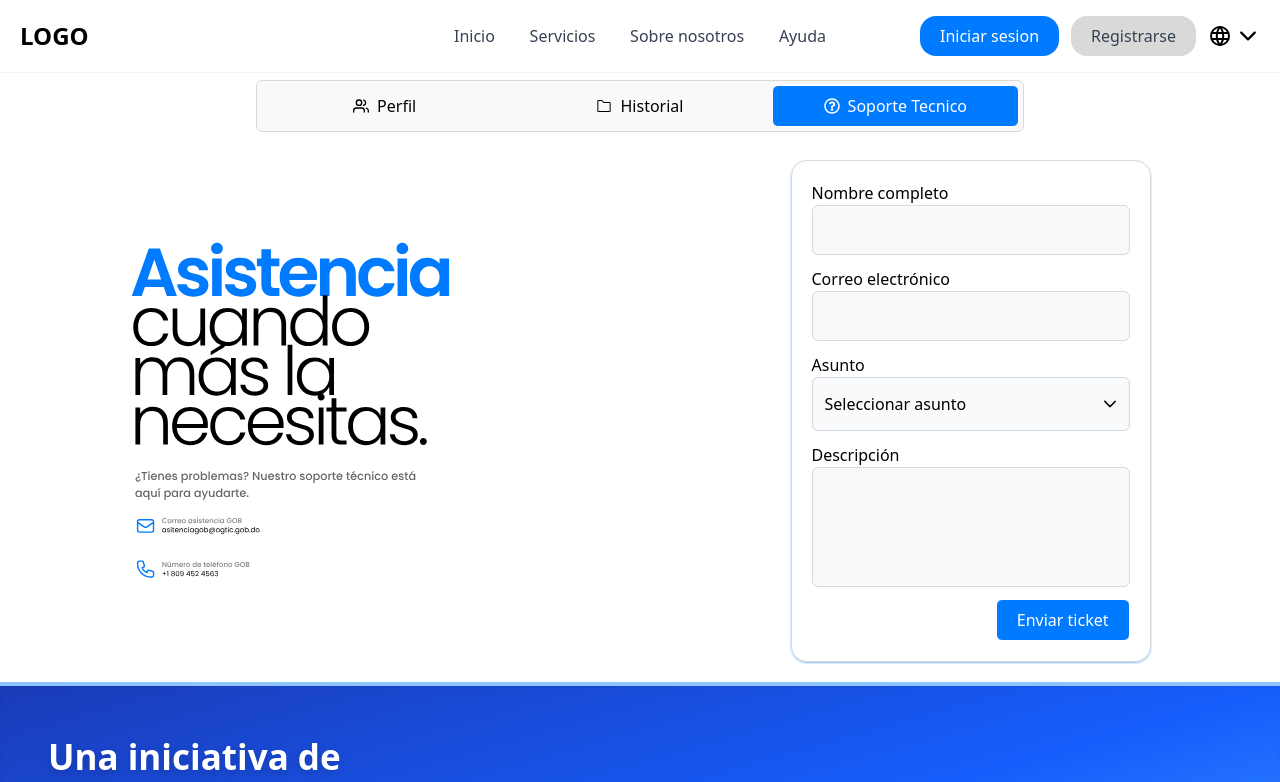
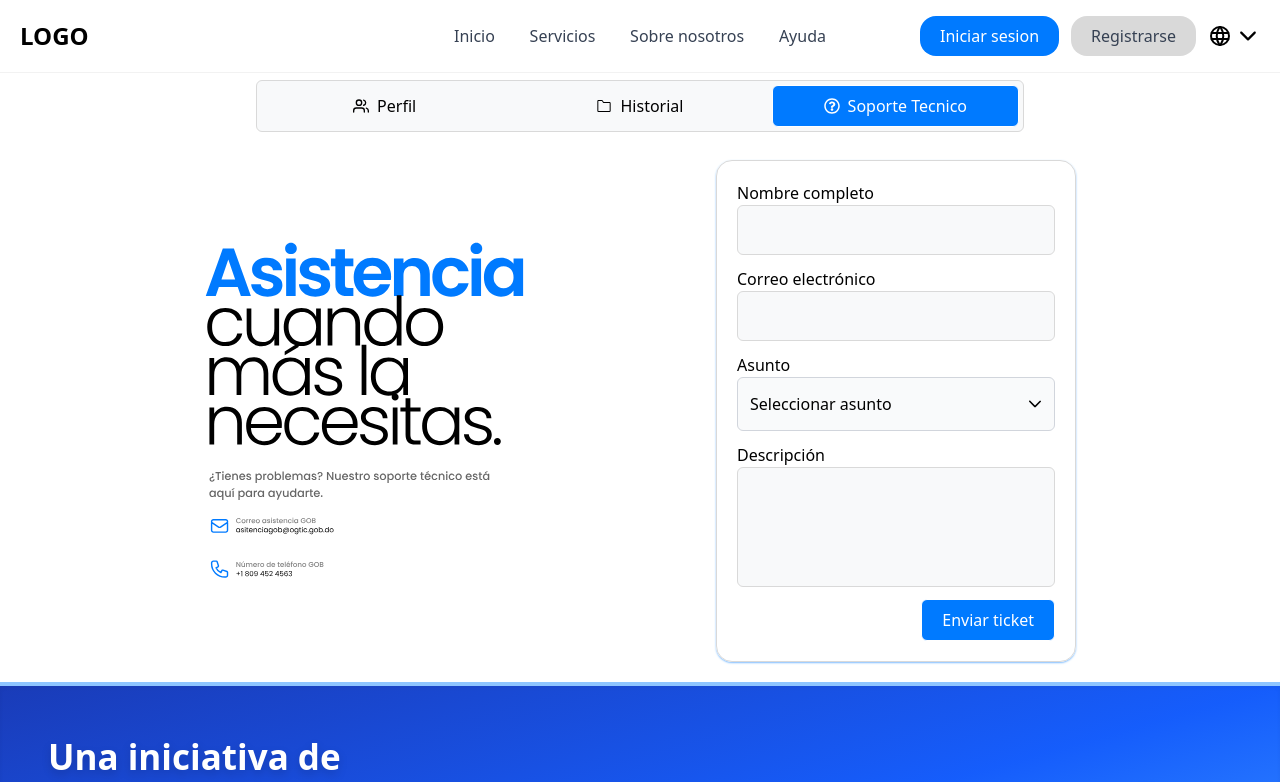
Before and after one commit to Urpirio/s-gob-2025, a Next.js app: page /Perfil/SoporteTecnico in a window 1280 px wide. Shown: the top 782 px of the page. Built offline with nearby package versions, Linux system fonts and the light colour scheme.

Commit message:
Se hicieron mejoras en la resposividad

```diff
--- a/src/app/Perfil/SoporteTecnico/page.jsx
+++ b/src/app/Perfil/SoporteTecnico/page.jsx
@@ -3,7 +3,7 @@ import SectionAsistencia from "../../../../components/components - perfil/Compon
 
 export default function page() {
   return (
-        <main className="flex  justify-between gap-38 py-5 ">
+        <main className="flex   gap-38 py-5 flex-wrap justify-center">
           <SectionAsistencia/>
           <SectionFormulario/>
         </main>
```
